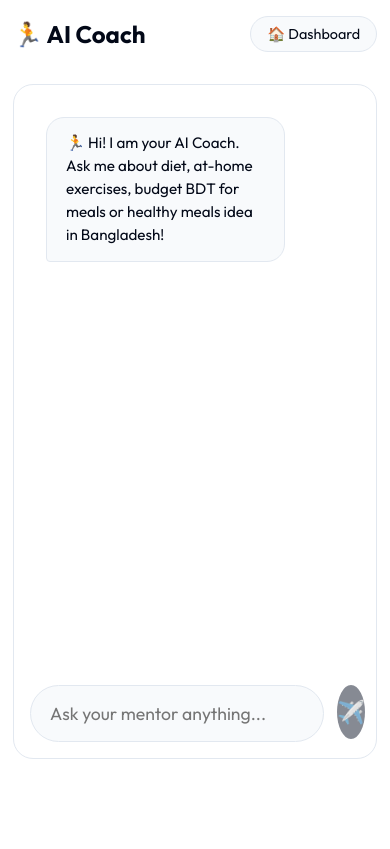
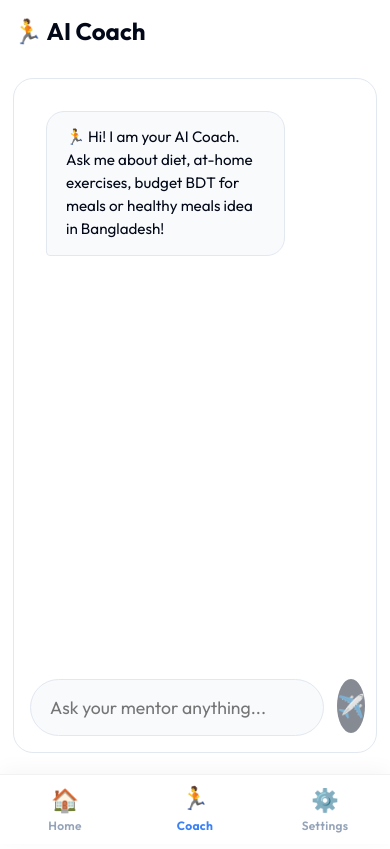
Before and after one commit to TIShohan/calorietracker, a Next.js app: page /suggestions in a window 390 px wide. Built offline with nearby package versions, Linux system fonts and the light colour scheme.

Commit message:
monbile view fixied for consumed burned p,c,f

```diff
--- a/src/app/globals.css
+++ b/src/app/globals.css
@@ -33,7 +33,22 @@ body {
   font-family: var(--font-main);
   min-height: 100vh;
   -webkit-font-smoothing: antialiased;
+  /* App-specific mobile settings */
+  user-select: none;
+  -webkit-user-select: none;
+  -webkit-tap-highlight-color: transparent;
+  overscroll-behavior-y: none;
 }
+
+/* Ensure content is not hidden by fixed bottom nav on mobile */
+.main-content {
+  padding-bottom: 80px;
+}
+
+@media (min-width: 900px) {
+  .main-content { padding-bottom: 0px; }
+}
+
 
 button {
   font-family: var(--font-main);
--- a/src/app/layout.js
+++ b/src/app/layout.js
@@ -26,10 +26,17 @@ export const metadata = {
   },
 };
 
+import BottomNav from "@/components/BottomNav";
+
 export default function RootLayout({ children }) {
   return (
     <html lang="en" className={`${geistSans.variable} ${geistMono.variable}`}>
-      <body>{children}</body>
+      <body className="antialiased">
+        <main className="main-content">
+          {children}
+        </main>
+        <BottomNav />
+      </body>
     </html>
   );
 }
--- a/src/app/suggestions/page.js
+++ b/src/app/suggestions/page.js
@@ -68,7 +68,7 @@ export default function SuggestionsPage() {
 
       <header className={styles.header}>
         <div className={styles.title}>🏃 AI Coach</div>
-        <a href="/" className={styles.backBtn}>🏠 Dashboard</a>
+        <a href="/" className={`${styles.backBtn} ${styles.mobileHide}`}>🏠 Dashboard</a>
       </header>
 
 
--- a/src/app/suggestions/page.module.css
+++ b/src/app/suggestions/page.module.css
@@ -185,3 +185,9 @@
   .msgInput { padding: 1rem 1.2rem; font-size: 1.1rem; }
   .sendBtn { width: 54px; height: 54px; font-size: 1.4rem; }
 }
+
+@media (max-width: 900px) {
+  .mobileHide {
+    display: none !important;
+  }
+}
--- /dev/null
+++ b/src/components/BottomNav.js
@@ -0,0 +1,28 @@
+"use client";
+
+import Link from 'next/link';
+import { usePathname } from 'next/navigation';
+import styles from './BottomNav.module.css';
+
+export default function BottomNav() {
+  const pathname = usePathname();
+
+  return (
+    <nav className={styles.bottomNav}>
+      <Link href="/" className={pathname === '/' ? styles.active : styles.navLink}>
+        <span className={styles.icon}>🏠</span>
+        <span className={styles.label}>Home</span>
+      </Link>
+
+      <Link href="/suggestions" className={pathname === '/suggestions' ? styles.active : styles.navLink}>
+        <span className={styles.icon}>🏃</span>
+        <span className={styles.label}>Coach</span>
+      </Link>
+
+      <Link href="/settings" className={pathname === '/settings' ? styles.active : styles.navLink}>
+        <span className={styles.icon}>⚙️</span>
+        <span className={styles.label}>Settings</span>
+      </Link>
+    </nav>
+  );
+}
--- /dev/null
+++ b/src/components/BottomNav.module.css
@@ -0,0 +1,66 @@
+.bottomNav {
+  position: fixed;
+  bottom: 0;
+  left: 0;
+  right: 0;
+  height: 70px;
+  background: rgba(255, 255, 255, 0.85);
+  backdrop-filter: blur(12px);
+  -webkit-backdrop-filter: blur(12px);
+  display: flex;
+  justify-content: space-around;
+  align-items: center;
+  border-top: 1px solid rgba(0, 0, 0, 0.05);
+  padding-bottom: env(safe-area-inset-bottom);
+  z-index: 1000;
+  box-shadow: 0 -4px 20px rgba(0, 0, 0, 0.04);
+}
+
+.navLink {
+  flex: 1;
+  display: flex;
+  flex-direction: column;
+  align-items: center;
+  justify-content: center;
+  text-decoration: none;
+  font-size: 0.75rem;
+  color: #94a3b8;
+  gap: 0.3rem;
+  transition: all 0.2s;
+  padding: 0.5rem 0;
+}
+
+.icon {
+  font-size: 1.4rem;
+  transition: transform 0.2s;
+}
+
+.label {
+  font-weight: 600;
+  letter-spacing: 0.3px;
+}
+
+.active {
+  flex: 1;
+  display: flex;
+  flex-direction: column;
+  align-items: center;
+  justify-content: center;
+  text-decoration: none;
+  font-size: 0.75rem;
+  color: #3b82f6; /* Premium Blue */
+  gap: 0.3rem;
+  padding: 0.5rem 0;
+}
+
+.active .icon {
+  transform: translateY(-2px);
+}
+
+.active .label {
+  font-weight: 700;
+}
+
+@media (min-width: 900px) {
+  .bottomNav { display: none; } /* Hide on Desktop */
+}
```
Also changed, not shown: src/app/page.js (+6 -4 lines), src/app/page.module.css (+38 -1 lines).
